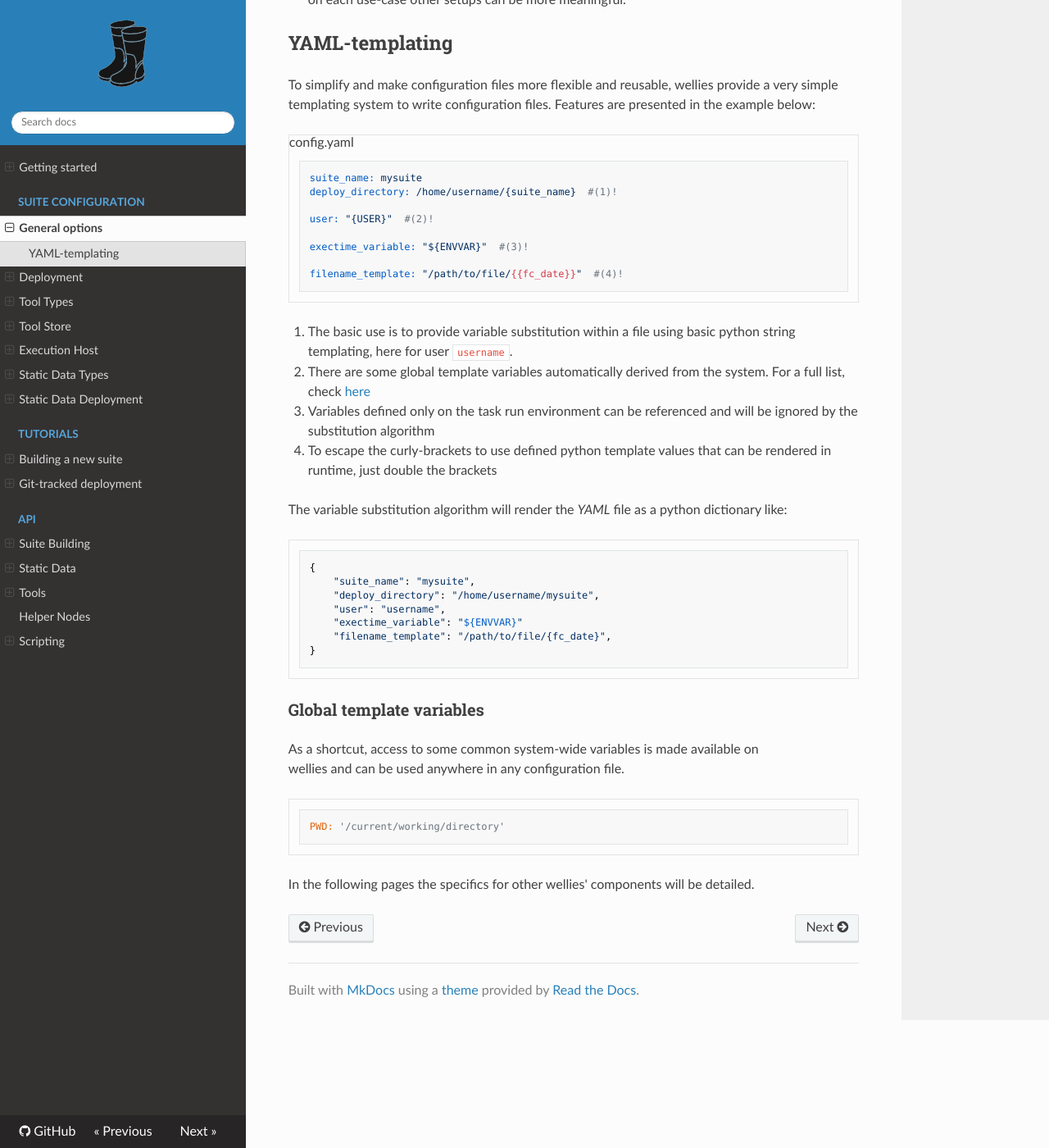
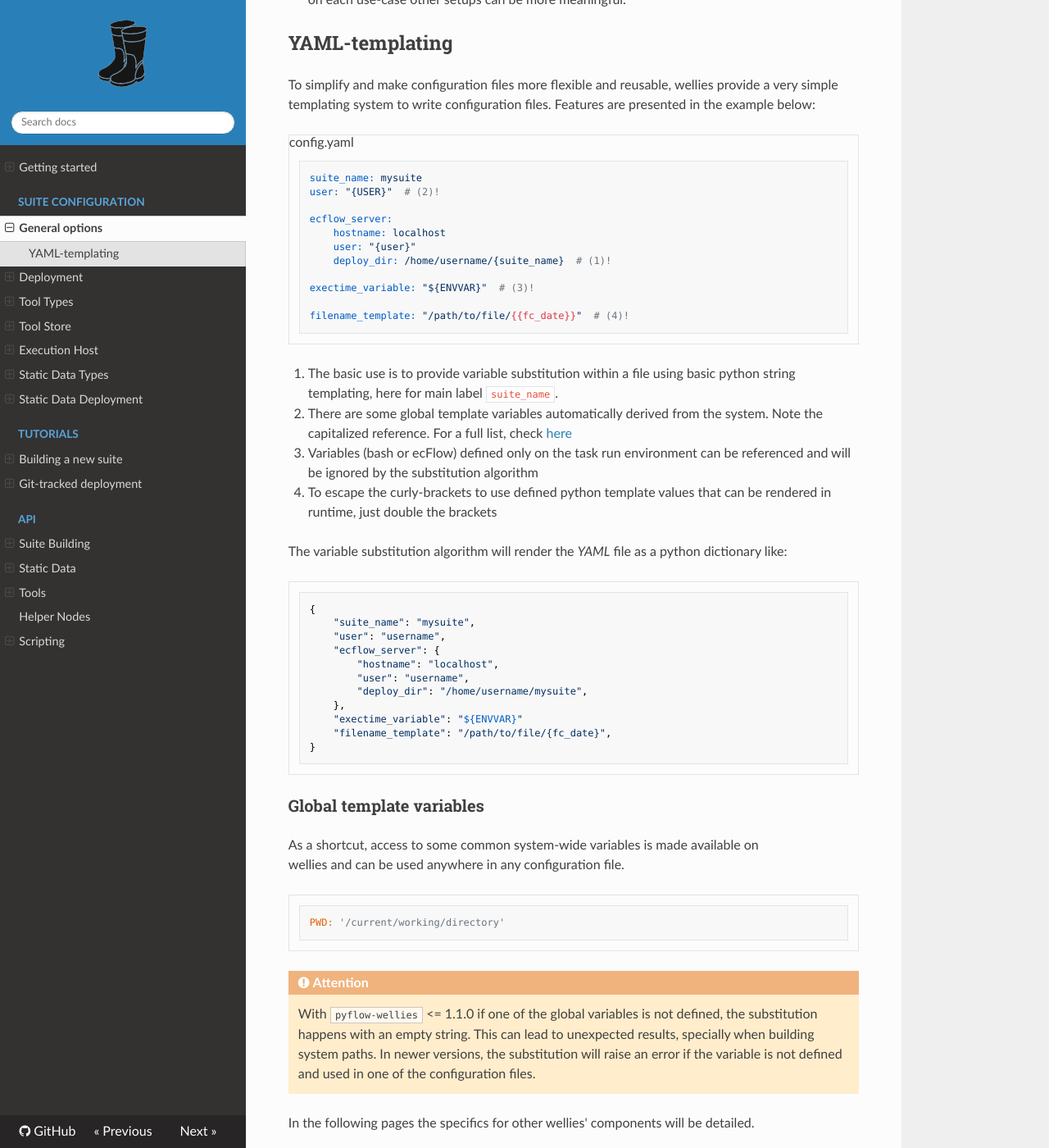
Before and after one commit to ecmwf/pyflow-wellies, an MkDocs documentation site: the page built from docs/configurations.md, in a window 1280 px wide and 1400 px high, scrolled down 558 px. Shown: the whole window at 82% size. Built offline with MkDocs 1.6.1, drawn with Linux system fonts in a browser that asks for light colours; nearby versions of some CDN libraries.

Commit message:
update for new configs in quickstart

````diff
--- a/docs/configurations.md
+++ b/docs/configurations.md
@@ -26,23 +26,26 @@ provide a very simple templating system to write configuration files. Features a
 
 ```yaml title="config.yaml"
 suite_name: mysuite
-deploy_directory: /home/username/{suite_name}  #(1)!
+user: "{USER}"  # (2)!
 
-user: "{USER}"  #(2)!
+ecflow_server:
+    hostname: localhost
+    user: "{user}"
+    deploy_dir: /home/username/{suite_name}  # (1)!
 
-exectime_variable: "${ENVVAR}"  #(3)!
+exectime_variable: "${ENVVAR}"  # (3)!
 
-filename_template: "/path/to/file/{{fc_date}}"  #(4)!
+filename_template: "/path/to/file/{{fc_date}}"  # (4)!
 ```
 
 1. The basic use is to provide variable substitution within a file using basic python
-string templating, here for user `username`.
+   string templating, here for main label `suite_name`.
 2. There are some global template variables automatically derived from the
-system. For a full list, check [here](#global-template-variables)
-3. Variables defined only on the task run environment can be referenced and will
-be ignored by the substitution algorithm
+   system. Note the capitalized reference. For a full list, check [here](#global-template-variables)
+3. Variables (bash or ecFlow) defined only on the task run environment can be referenced and will
+   be ignored by the substitution algorithm
 4. To escape the curly-brackets to use defined python template values that can
-be rendered in runtime, just double the brackets
+   be rendered in runtime, just double the brackets
 
 
 The variable substitution algorithm will render the *YAML* file as a python
@@ -51,8 +54,12 @@ dictionary like:
 ```python
 {
     "suite_name": "mysuite",
-    "deploy_directory": "/home/username/mysuite",
     "user": "username",
+    "ecflow_server": {
+        "hostname": "localhost",
+        "user": "username",
+        "deploy_dir": "/home/username/mysuite",
+    },
     "exectime_variable": "${ENVVAR}"
     "filename_template": "/path/to/file/{fc_date}",
 }
@@ -63,7 +70,7 @@ dictionary like:
 As a shortcut, access to some common system-wide variables is made available on
 wellies and can be used anywhere in any configuration file.
 
-```python exec="true" id="get-uservars"
+```python exec="true" id="get-uservars" linenums="1"
 import os, sys, getpass
 sys.path.insert(0, os.environ['MKDOCS_CONFIG_DIR'])
 from wellies.config import get_user_globals
@@ -75,5 +82,13 @@ pretty='\n'.join([f"{k}: '{v}'" for k,v in varnames.items()])
 print(f"```\n{pretty}\n```")
 ```
 
+/// admonition | Attention
+    type: warning
+
+With `pyflow-wellies` <= 1.1.0 if one of the global variables is not defined, the substitution happens with
+an empty string. This can lead to unexpected results, specially when building system paths. In newer versions,
+the substitution will raise an error if the variable is not defined and used in one of the configuration files.
+///
+
 In the following pages the specifics for other wellies' components will be
 detailed.
````
